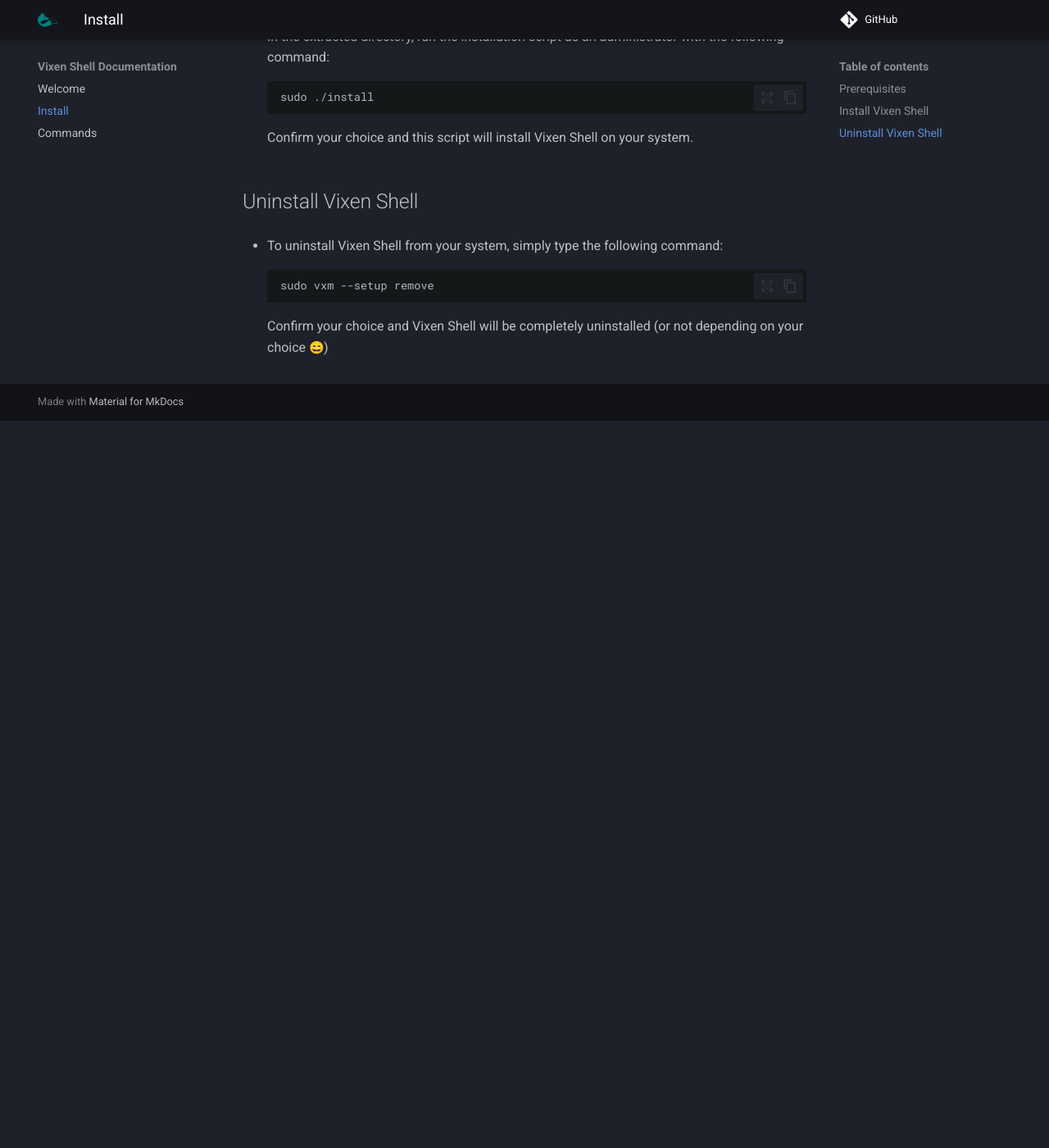
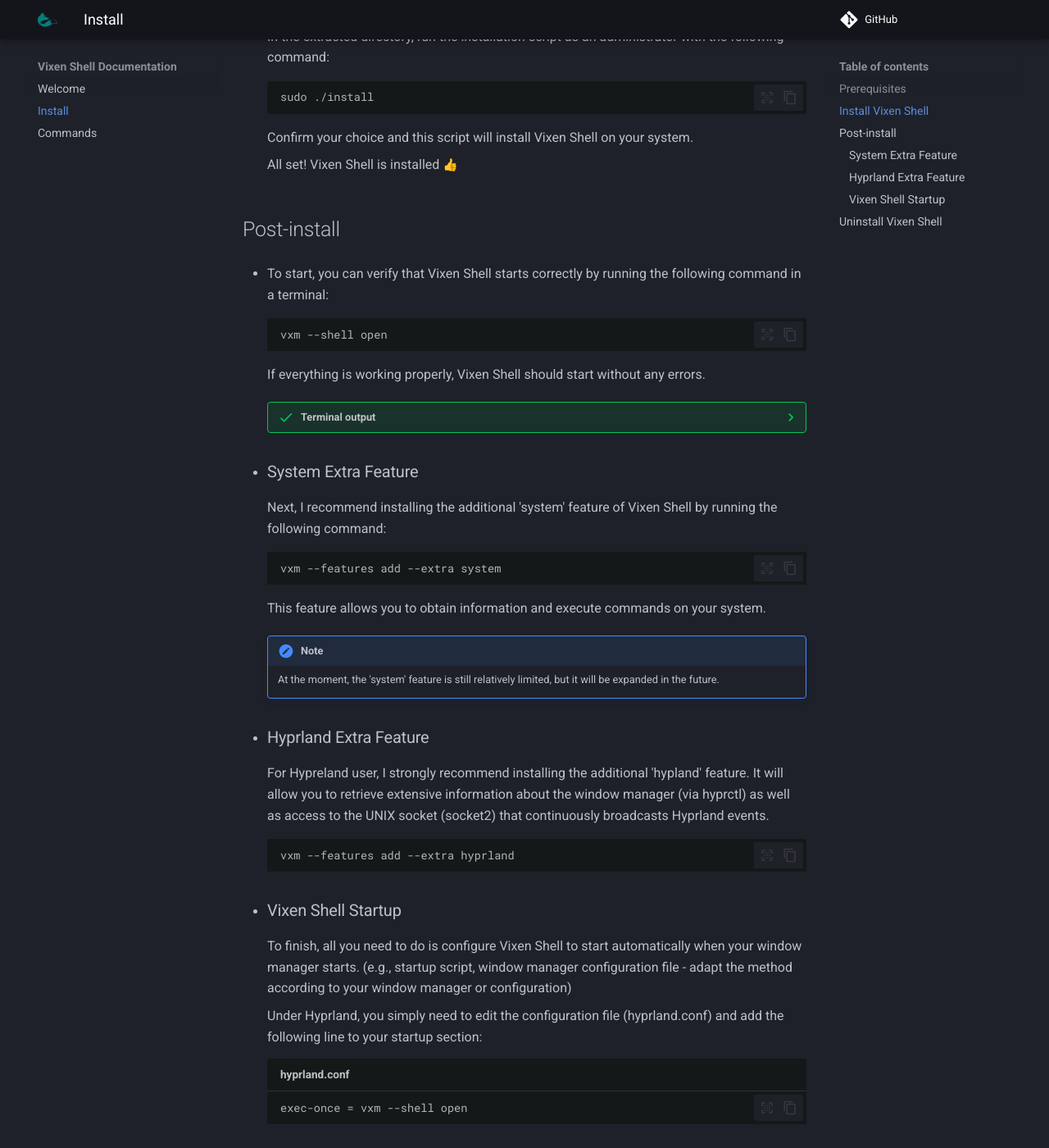
Before and after one commit to vixen-shell/vixen-shell.github.io, an MkDocs documentation site: the page built from docs/install.md, in a window 1280 px wide and 1400 px high, scrolled down 1421 px. Shown: the whole window at 82% size. Built offline with MkDocs 1.6.1 and Material for MkDocs 9.7.7, drawn with Linux system fonts in a browser that asks for light colours; emoji names are drawn with the system emoji font; before the commit the page ends 1934 px from its top, so only the background shows below that.

Commit message:
Update install process

````diff
--- a/docs/install.md
+++ b/docs/install.md
@@ -60,6 +60,51 @@
     ```
     Confirm your choice and this script will install Vixen Shell on your system.
 
+    All set! Vixen Shell is installed :thumbsup:
+
+## Post-install
+
+* To start, you can verify that Vixen Shell starts correctly by running the following command in a terminal:
+
+    ``` bash
+    vxm --shell open
+    ```
+    If everything is working properly, Vixen Shell should start without any errors.
+
+    ??? success "Terminal output"
+        ![img](./assets/figures/term_first_start.png){style="border-radius: 5px; opacity: 80%;"}
+        Type CTRL+C to exit Vixen Shell ...
+
+* ### System Extra Feature
+
+    Next, I recommend installing the additional 'system' feature of Vixen Shell by running the following command:
+
+    ``` bash
+    vxm --features add --extra system
+    ```
+    This feature allows you to obtain information and execute commands on your system.
+
+    !!! note
+        At the moment, the 'system' feature is still relatively limited, but it will be expanded in the future.
+
+* ### Hyprland Extra Feature
+
+    For Hypreland user, I strongly recommend installing the additional 'hypland' feature. It will allow you to retrieve extensive information about the window manager (via hyprctl) as well as access to the UNIX socket (socket2) that continuously broadcasts Hyprland events.
+
+    ``` bash
+    vxm --features add --extra hyprland
+    ```
+
+* ### Vixen Shell Startup
+
+    To finish, all you need to do is configure Vixen Shell to start automatically when your window manager starts. (e.g., startup script, window manager configuration file - adapt the method according to your window manager or configuration)
+
+    Under Hyprland, you simply need to edit the configuration file (hyprland.conf) and add the following line to your startup section:
+
+    ``` title="hyprland.conf"
+    exec-once = vxm --shell open
+    ```
+
 ## Uninstall Vixen Shell
 
 - To uninstall Vixen Shell from your system, simply type the following command:
````
Also changed, not shown: other parts of docs/install.md (+1 -1 lines), docs/assets/figures/term_first_start.png (added).
